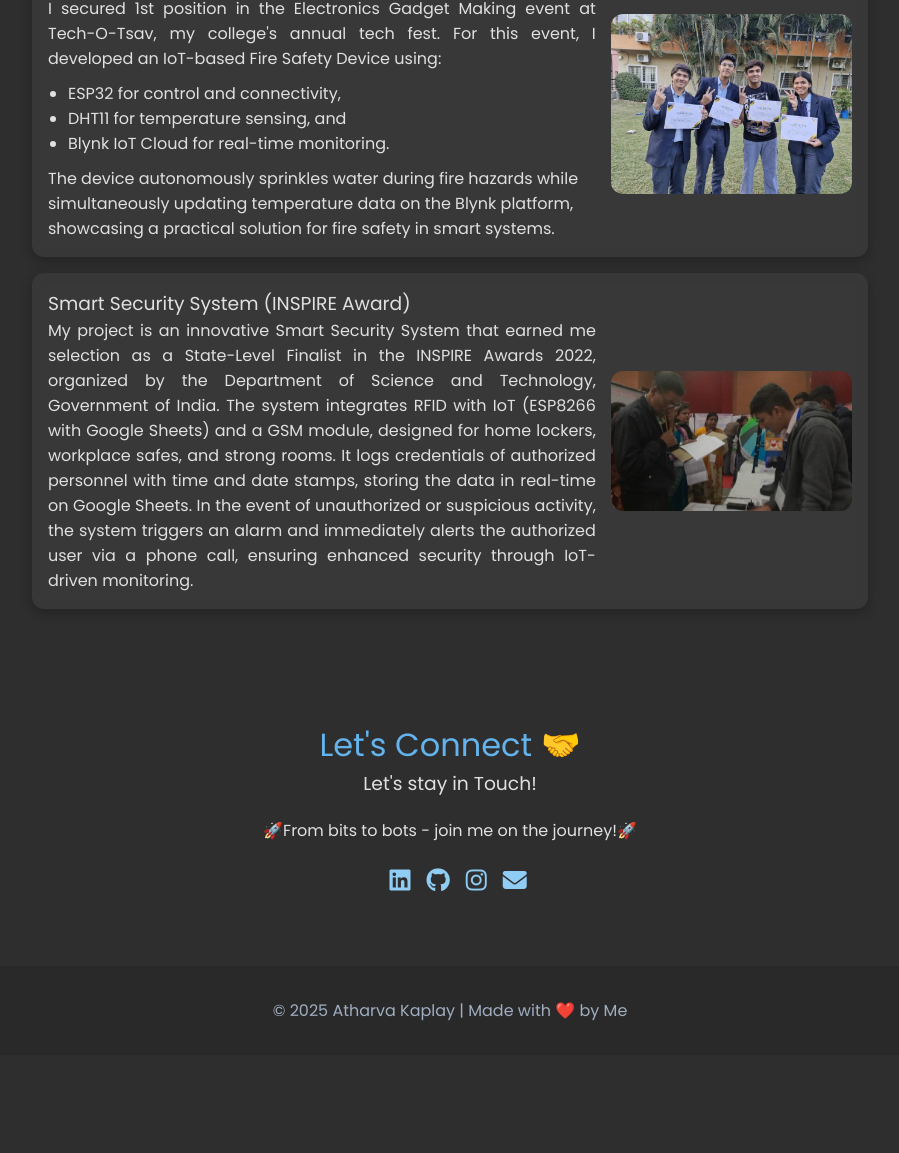
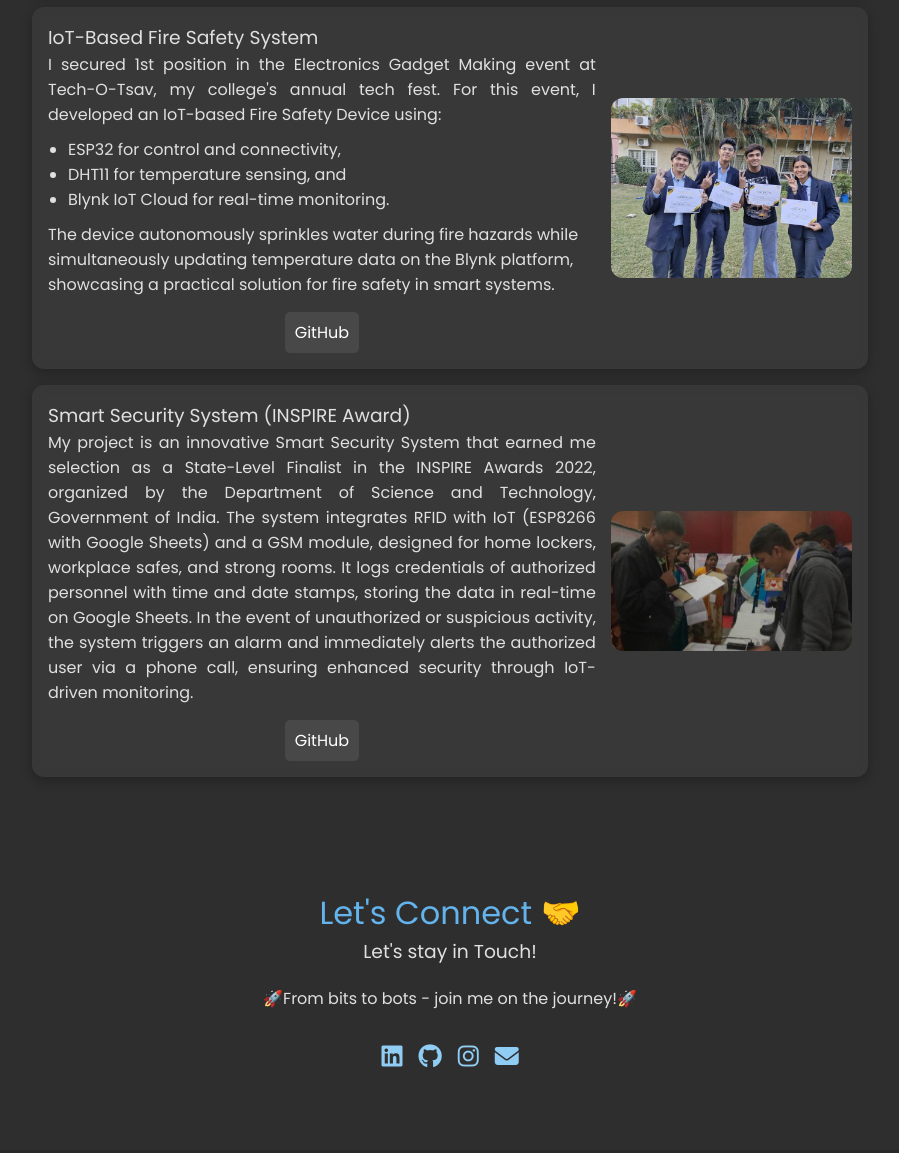
Before and after one commit to atharvakaplay123/atharvakaplay123.github.io, a plain HTML site: page index.html in a window 1280 px wide. Shown: the part 1408-2561 px from the top of the page, without its empty margins (190-1089 px from the left). Before the commit the page ends 2463 px from the top, so only its background shows below. Drawn offline with Linux system fonts and the light colour scheme.

Commit message:
added github links to projects, minor bug fixes

```diff
--- a/contact.css
+++ b/contact.css
@@ -16,3 +16,22 @@
 .contact p {
     margin-top: 20px;
 }
+
+.social-icons{
+    display: flex;
+    /* margin-left: auto; */
+    /* margin-right: 0px; */
+    text-align: center;
+    justify-content: center;
+}
+
+.social-icons a{
+    color: #90cdf4;
+    margin: 0.5rem;
+    font-size: 1.5rem;
+    transition: transform 0.2s ease;
+}
+
+.social-icons a:hover{
+    transform: scale(1.2) !important;
+}
--- a/header.css
+++ b/header.css
@@ -66,21 +66,3 @@ header {
     font-size: 1rem;
     margin-top: 0.3rem;
 }
-
-.social-icons{
-    display: flex;
-    /* margin-left: auto; */
-    margin-right: 0px;
-    text-align: right;
-}
-
-.social-icons a{
-    color: #90cdf4;
-    margin-left: 1rem;
-    font-size: 1.5rem;
-    transition: transform 0.2s ease;
-}
-
-.social-icons a:hover{
-    transform: scale(1.2) !important;
-}
--- a/index.html
+++ b/index.html
@@ -96,8 +96,11 @@
           </ul>
           This achievement reflects the power of teamwork and innovation, pushing the boundaries of how technology can
           solve real-world problems.</p>
+          <div class="pbtn">
+            <a href="https://github.com/atharvakaplay123/Smart-farming-System" target="_blank" class="prj-btn">GitHub</a>
           </div>
-      <img src="images/chemigination.jpg" alt="">
+      </div>
+      <img src="images/chemigination.jpg" alt="Chemigination">
     </div>
     <div class="card">
       <div class="txt">
@@ -111,8 +114,11 @@
         </ul>
         The device autonomously sprinkles water during fire hazards while simultaneously updating temperature data on
         the Blynk platform, showcasing a practical solution for fire safety in smart systems.</p>
+        <div class="pbtn">
+          <a href="https://github.com/atharvakaplay123/Smart-Fire-Safety-System" target="_blank" class="prj-btn">GitHub</a>
         </div>
-      <img src="images/tech_o_tsav.jpg" alt="">
+      </div>
+      <img src="images/tech_o_tsav.jpg" alt="Tech-o-Tsav">
     </div>
     <div class="card">
       <div class="txt">
@@ -124,9 +130,12 @@
           data in real-time on Google Sheets. In the event of unauthorized or suspicious activity, the system triggers
           an alarm and immediately alerts the authorized user via a phone call, ensuring enhanced security through
           IoT-driven monitoring.
+          <div class="pbtn">
+            <a href="https://github.com/atharvakaplay123/Smart-Security-System" target="_blank" class="prj-btn">GitHub</a>
+          </div>
         </p>
       </div>
-      <img src="images/inspire.jpg" alt="">
+      <img src="images/inspire.jpg" alt="Inspire Awards">
     </div>
   </section>
 
--- a/projects.css
+++ b/projects.css
@@ -8,7 +8,7 @@
 }
 
 .projects .card,
-.goals li{
+.goals li {
     display: flex;
     align-items: center;
     justify-content: center;
@@ -21,8 +21,27 @@
     box-shadow: 0 4px 12px rgba(0, 0, 0, 0.25);
 }
 
-.projects .card img{
+.projects .card img {
     height: 100%;
     max-width: 30%;
     border-radius: 0.75rem;
 }
+
+.projects .prj-btn {
+    text-decoration: none;
+    background-color: rgb(72, 72, 72);
+    color: white;
+    border-radius: 5px;
+    padding: 8px 10px ;
+    margin-top: 15px !important;
+    /* align-self: center; */
+}
+
+.projects .prj-btn:hover{
+    background-color: rgba(80, 80, 80, 0.5);
+}
+
+.projects .pbtn{
+    display: flex;
+    justify-content: center;
+}
```
Lines whose indentation alone changed are shown as unchanged.
